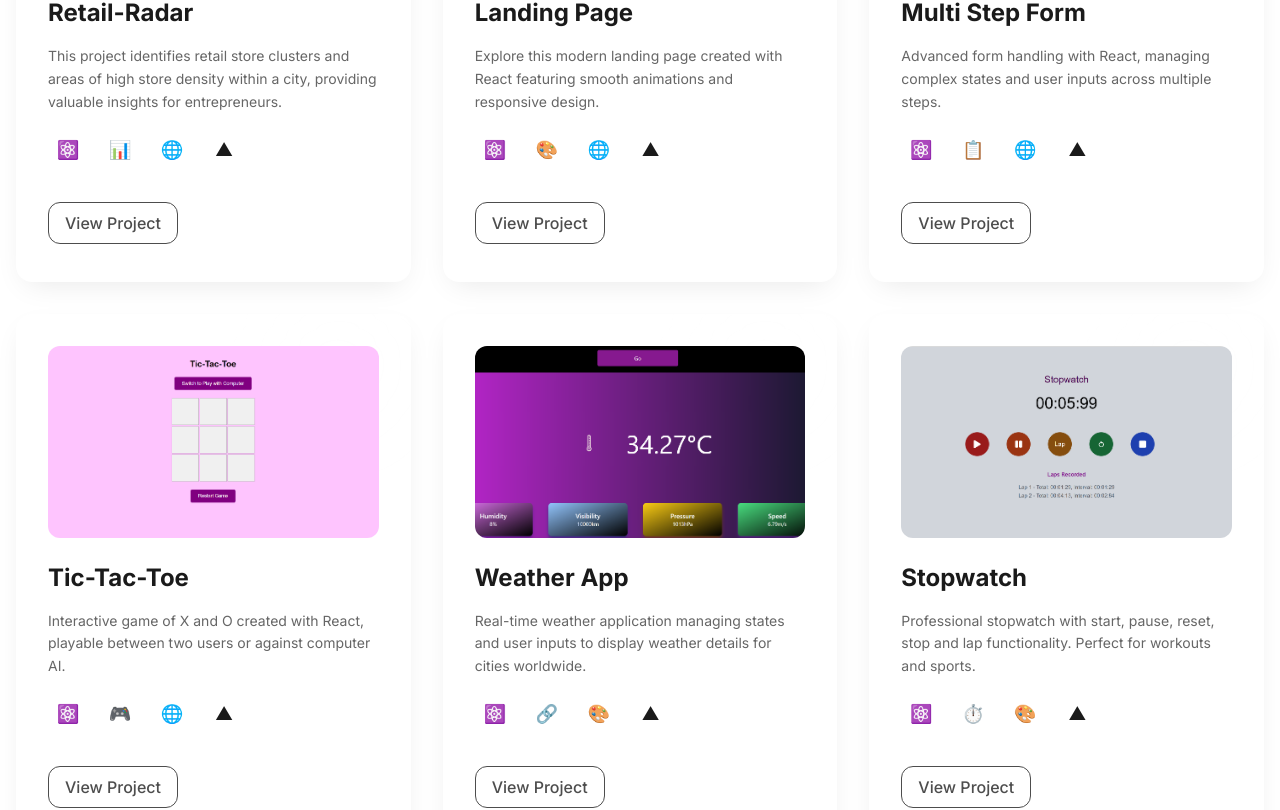
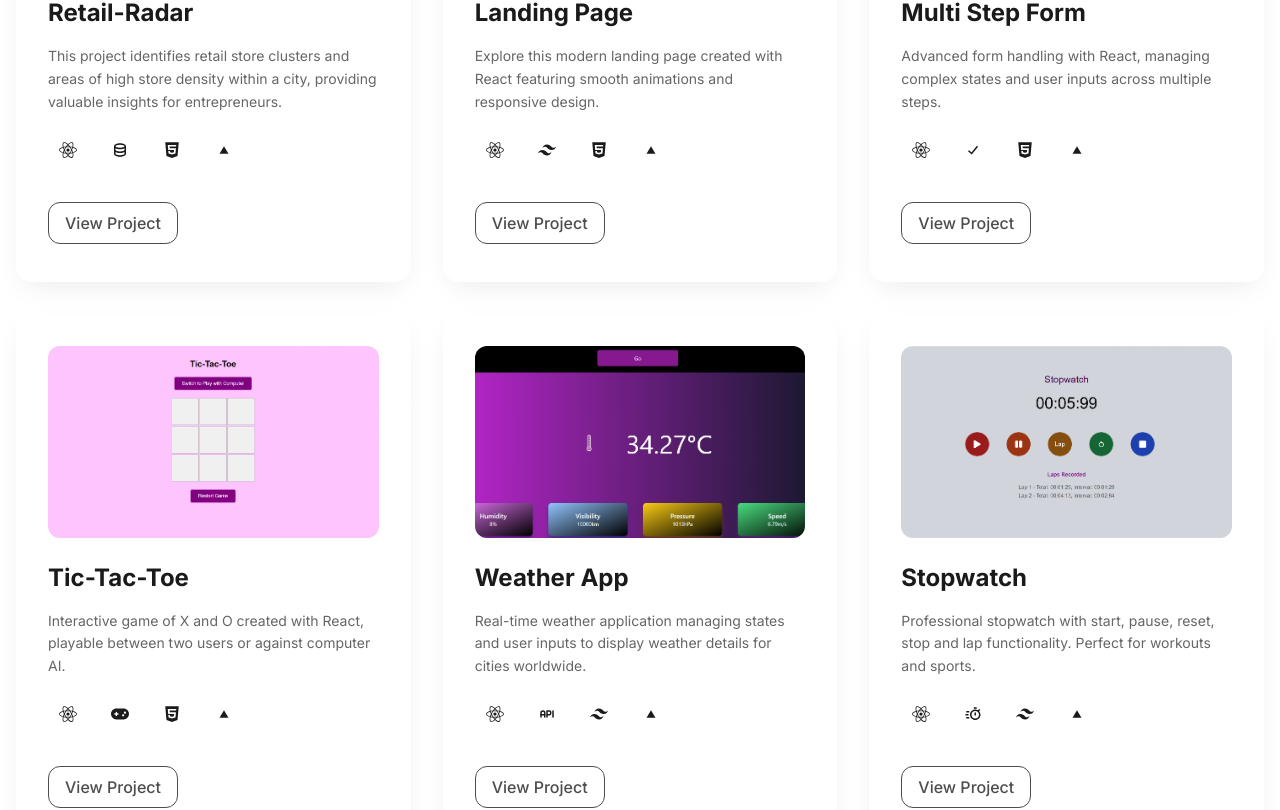
Before and after one commit to Dayveesptf/daviesportfolio, a React (Vite) app: page /projects in a window 1280 px wide. Shown: the part 1495-2305 px from the top of the page. Built offline with nearby package versions, Linux system fonts and the light colour scheme; the HTML template or start-up script is replaced by a standard one.

Commit message:
Restyling

```diff
--- a/src/projects.jsx
+++ b/src/projects.jsx
@@ -11,6 +11,13 @@ import stopwatch from './assets/stopwatch.png'
 import todoList from './assets/list.png'
 import Navbar from './Navbar/Navbar'
 import Footer from './Footer/Footer'
+import { FaGamepad, FaHtml5, FaReact } from 'react-icons/fa6'
+import { SiTailwindcss } from 'react-icons/si'
+import { CgVercel } from 'react-icons/cg'
+import { AiFillApi } from 'react-icons/ai'
+import { BiData, BiTimer } from 'react-icons/bi'
+import { GrFormCheckmark } from 'react-icons/gr'
+import { TbApi } from 'react-icons/tb'
 
 const Projects = () => {
   const sectionsRef = useRef([]);
@@ -132,17 +139,16 @@ const Projects = () => {
 
   const TechIcon = ({ tech }) => {
     const iconMap = {
-      React: "⚛️",
-      Tailwind: "🎨",
-      HTML: "🌐",
-      Vercel: "▲",
-      AI: "🤖",
-      Data: "📊",
-      Forms: "📋",
-      Game: "🎮",
-      API: "🔗",
-      Timer: "⏱️",
-      State: "📝"
+      React: <FaReact />,
+      Tailwind: <SiTailwindcss />,
+      HTML: <FaHtml5 />,
+      Vercel: <CgVercel />,
+      AI: <AiFillApi />,
+      Data: <BiData />,
+      Forms: <GrFormCheckmark />,
+      Game: <FaGamepad />,
+      API: <TbApi />,
+      Timer: <BiTimer />,
     };
 
     return (
```
Also changed, not shown: src/assets/health-ai.png.
